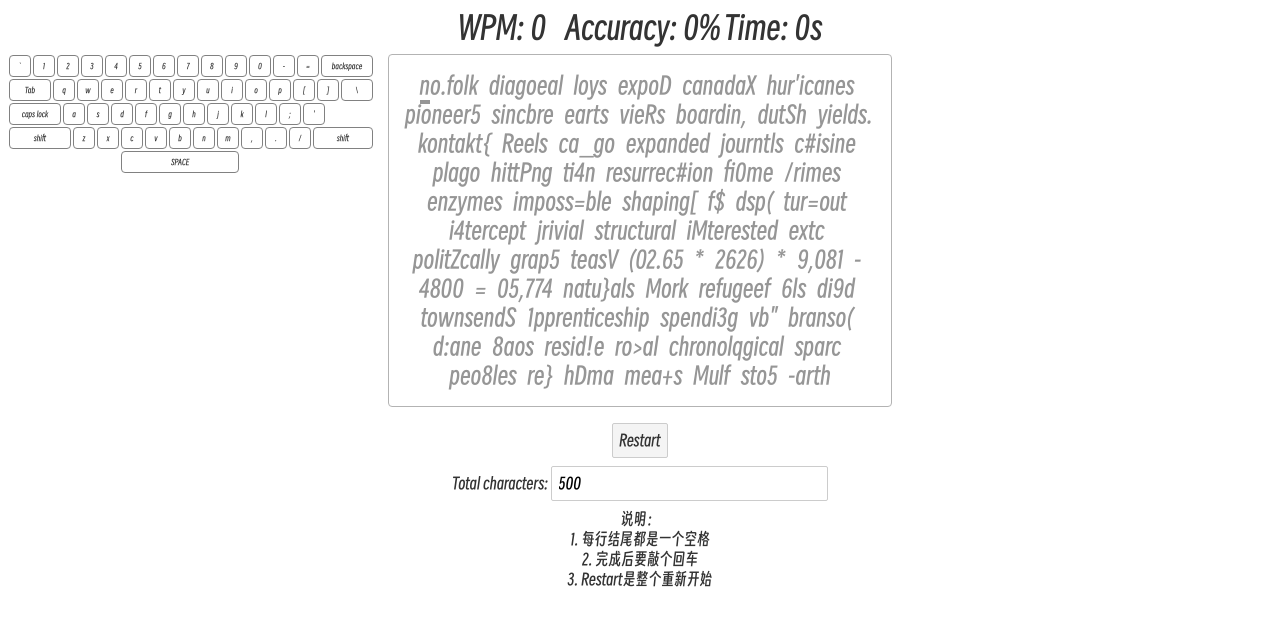
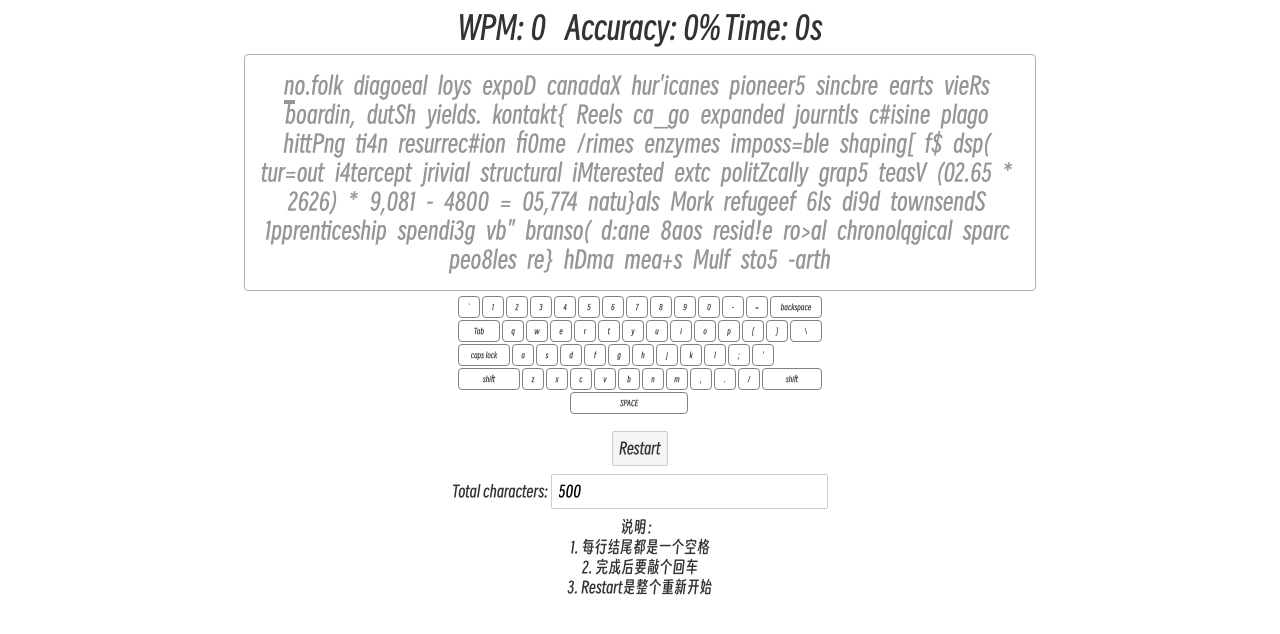
Before and after one commit to abigballoon/type-test, a Svelte app: page / in a window 1280 px wide. Shown: the top 634 px of the page. Built offline with nearby package versions, Linux system fonts and the light colour scheme.

Commit message:
rearrange layout

```diff
--- a/src/App.svelte
+++ b/src/App.svelte
@@ -43,10 +43,6 @@
 <main>
   <Meter bind:wordcountData={ wordcount } bind:started={ started } bind:completed={ completed } bind:restartToggle={ restart }/>
   <div class="content">
-    <div class="left-side-bar">
-      <Keyboard bind:this={keyboard} />
-    </div>
-    <div class="middle-content">
     <Typebox
         on:wordChanged={ onWordChanged }
         on:started={ onStarted }
@@ -55,11 +51,10 @@
         on:keyUp= { onKeyUp }
         bind:restartToggle={ restart }
         bind:settings={ settings}/>
+    <Keyboard bind:this={keyboard} />
 
     <Control on:restart={ handleRestart } />
     <Setting bind:value={ settings } />
-    </div>
-    <div class="right-side-bar"> </div>
   </div>
 
   <div style="text-align: center">
@@ -73,22 +68,8 @@
 <style>
 .content {
   display: flex;
-}
-
-.left-side-bar {
-  width: 380px;
-  max-width: 380px;
-  min-width: 380px;
-}
-
-.middle-content {
-  flex-grow: 1;
-}
-
-.right-side-bar {
-  width: 380px;
-  max-width: 380px;
-  min-width: 380px;
+  flex-direction: column;
+  align-items: center;
 }
 
 </style>
--- a/src/type-box/Typebox.svelte
+++ b/src/type-box/Typebox.svelte
@@ -28,7 +28,8 @@
   .box {
     text-align: center;
     padding: 1em;
-    margin: 0 auto;
+    margin-bottom: 4px;
+    width: 60%;
     border: 1px solid #b3b3b3;
     border-radius: 4px;
   }
```
Lines whose indentation alone changed are shown as unchanged.
